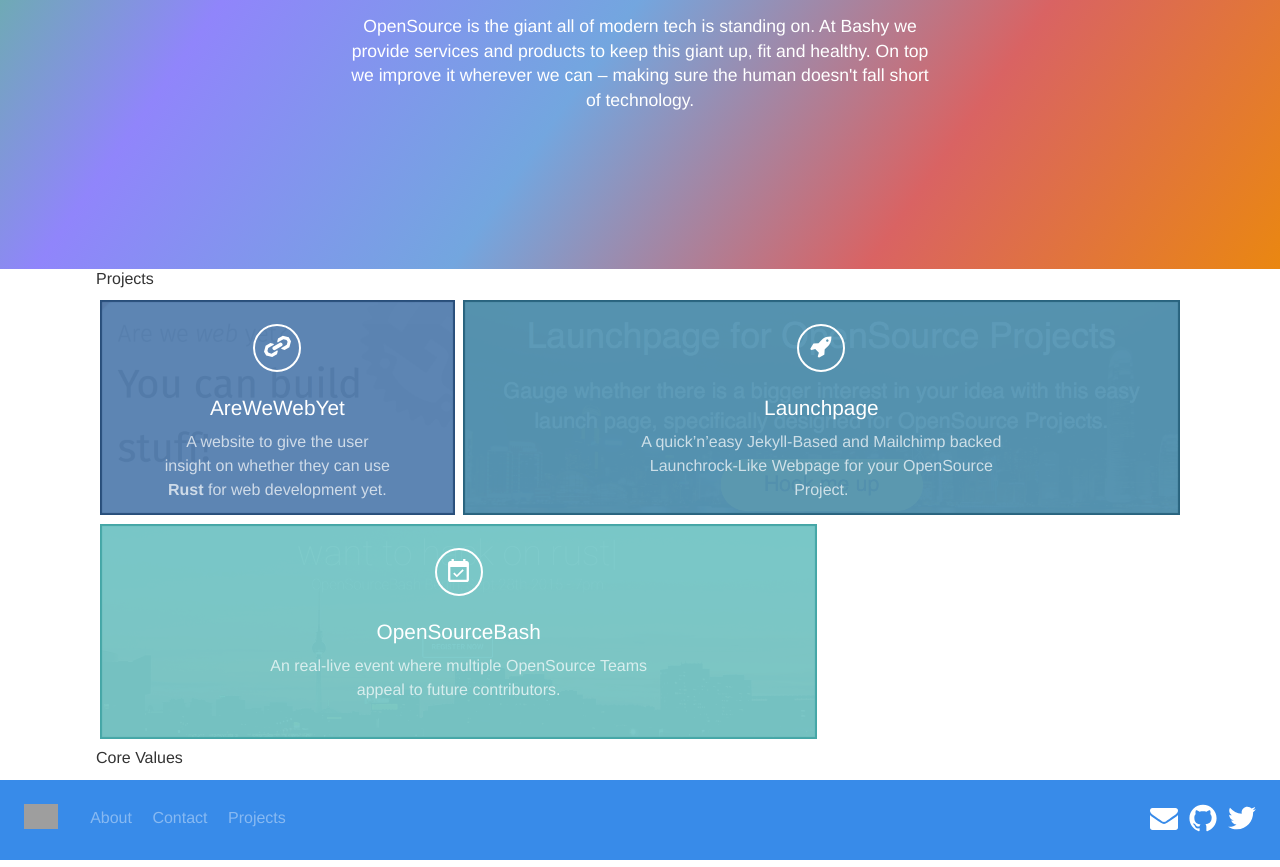
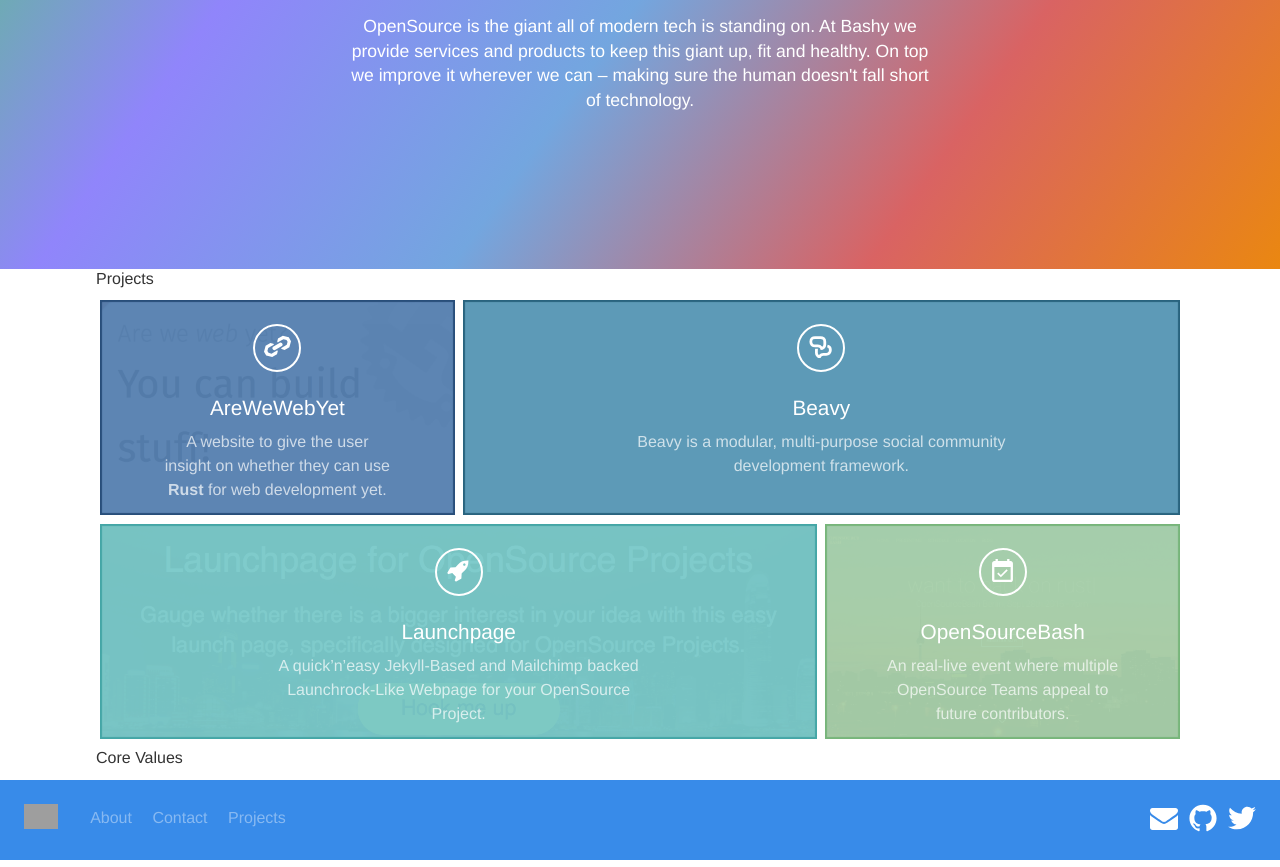
Before and after one commit to bashyHQ/website, a Jekyll site: the page built from index.html, in a window 1280 px wide. Shown: the part 274-1141 px from the top of the page. Built offline with Jekyll 4.4.1, drawn with Linux system fonts in a browser that asks for light colours; grey boxes are pictures that could not be loaded.

Commit message:
add beavy

```diff
--- a/_data/projects.yml
+++ b/_data/projects.yml
@@ -10,6 +10,14 @@
     </svg>
 
   bg_image: /assets/projects/awwy.png
+- title: Beavy
+  short_desc: Beavy is a modular, multi-purpose social community development framework.
+  url: /projects/beavy/
+  featured: true
+  icon: >
+    <?xml version="1.0" encoding="UTF-8"?>
+    <svg xmlns="http://www.w3.org/2000/svg" height="1000" width="928" viewBox="0 0 1000 928"><path d="M743 394.5q74 14 121 67.5t47 149.5q0 113 -65 168t-158 55l-112 0q-46 0 -79 33t-33 79q-92 0 -157.5 -65.5t-65.5 -157.5l0 -112q0 -29 6 -56l106 0q2 0 4.5 1t4.5 1q-9 23 -9 54l0 112q0 56 44 88 67 -88 179 -88l112 0q111 0 111 -112 0 -96 -80 -109 21 -48 24 -108zm-279 -229l-223 0q-39 0 -64 11t-34 33 -11 35 -2 32q0 112 111 112l112 0q111 0 179 89 44 -33 44 -89l0 -112q0 -65 -34 -88t-78 -23zm0 -112q92 0 158 57.5t66 165.5l0 112q0 92 -65.5 157.5t-158.5 65.5q0 -46 -33 -79t-78 -33l-112 0q-93 0 -158 -55t-65 -168q0 -114 65 -168.5t158 -54.5l223 0z" fill="#FFFFFF"/></svg>
+
 - title: Launchpage
   short_desc: A quick'n'easy Jekyll-Based and Mailchimp backed Launchrock-Like Webpage for your OpenSource Project.
   icon: >
@@ -19,9 +27,10 @@
   bg_image: /assets/projects/launchpage.png
   url: /projects/launchpage/
   featured: true
+
 - title: OpenSourceBash
   short_desc: An real-live event where multiple OpenSource Teams appeal to future contributors.
-  featured: true
+  featured: false
   icon: >
     <?xml version="1.0" encoding="UTF-8"?>
     <!-- Generator: Adobe Illustrator 15.0.2, SVG Export Plug-In . SVG Version: 6.00 Build 0)  -->
```
